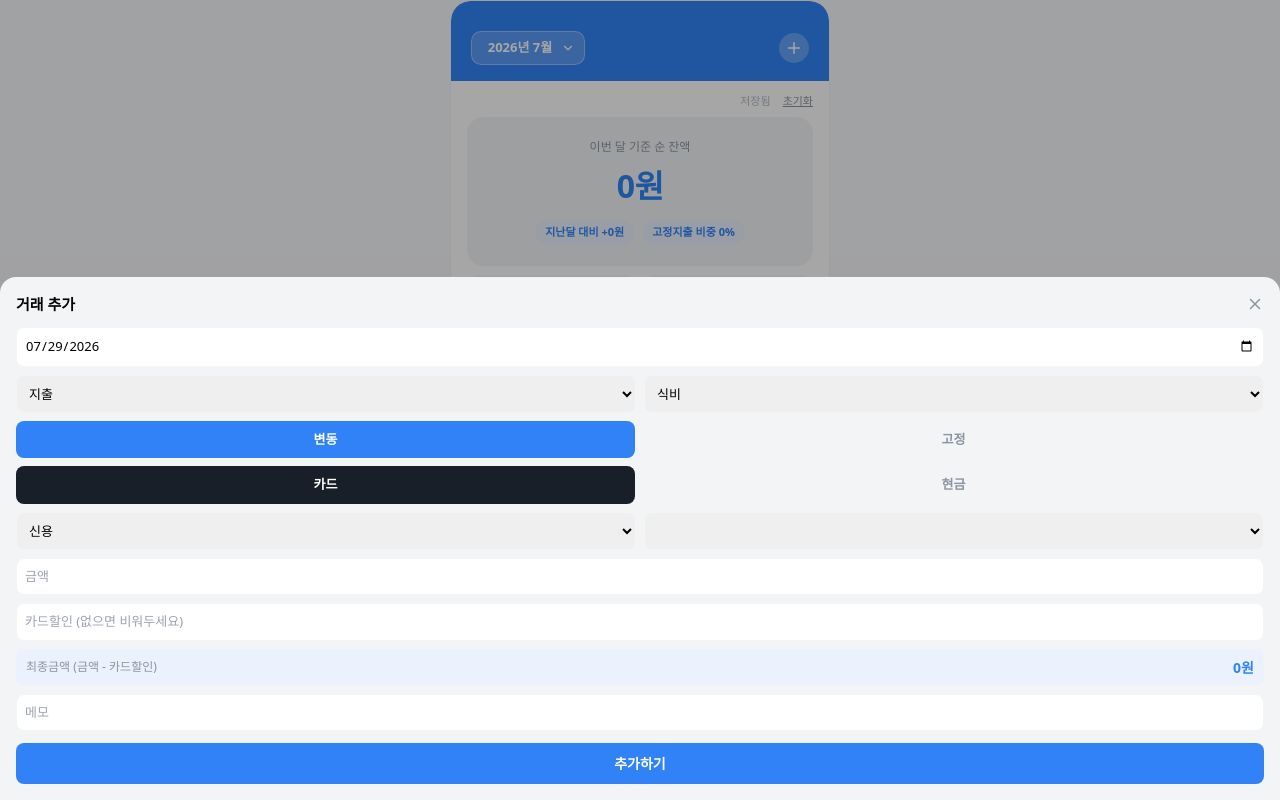
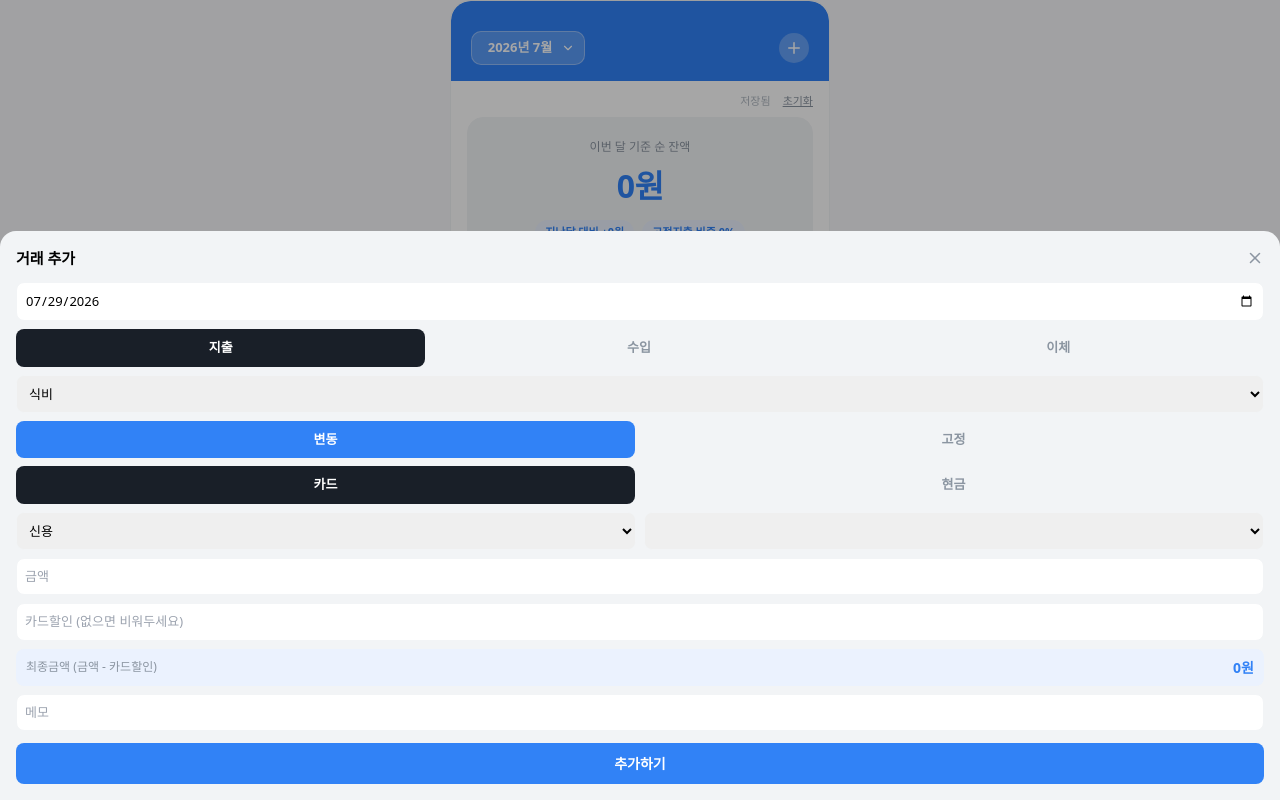
Before and after one commit to yeoneeeapp/my_budget_app, a React (Vite) app: page / in a window 1280 px wide. Both pictures are taken after a click on the button 794 px from the left and 47 px from the top of the page. Built offline with nearby package versions, Linux system fonts and the light colour scheme; the HTML template or start-up script is replaced by a standard one; a web font is replaced by a local one.

Commit message:
Add files via upload

```diff
--- a/src/App.jsx
+++ b/src/App.jsx
@@ -34,6 +34,7 @@ import {
   Dumbbell,
   Stethoscope,
   Users,
+  ArrowRightLeft,
 } from "lucide-react";
 import {
   ResponsiveContainer,
@@ -100,6 +101,7 @@ const CAT_COLORS = {
   의료: GREEN_RAMP[1],
   선물: GREEN_RAMP[2],
   가족: GREEN_RAMP[3],
+  이체: GREEN_RAMP[4],
 };
 
 const CAT_ICON = {
@@ -125,6 +127,7 @@ const CAT_ICON = {
   의료: Stethoscope,
   선물: Gift,
   가족: Users,
+  이체: ArrowRightLeft,
 };
 
 const won = (n) => Math.round(Math.abs(n)).toLocaleString("ko-KR") + "원";
@@ -853,28 +856,35 @@ function TransactionsScreen({ tx, setTx, filter, setFilter, txAll, goMonth, mont
                           width: "32px",
                           height: "32px",
                           borderRadius: "50%",
-                          background: t.type === "income" ? C.accentSoft : t.recurring === "고정" ? C.dangerSoft : C.bg,
+                          background: t.type === "income" ? C.accentSoft : t.type === "transfer" ? C.accentSoft : t.recurring === "고정" ? C.dangerSoft : C.bg,
                           display: "flex",
                           alignItems: "center",
                           justifyContent: "center",
                           flexShrink: 0,
                         }}
                       >
-                        <Icon size={15} color={t.type === "income" ? C.accentIcon : t.recurring === "고정" ? C.dangerIcon : C.inkMute} />
+                        <Icon size={15} color={t.type === "income" || t.type === "transfer" ? C.accentIcon : t.recurring === "고정" ? C.dangerIcon : C.inkMute} />
                       </div>
                       <div style={{ minWidth: 0 }}>
                         <div style={{ fontSize: "13px", fontWeight: 600, textDecoration: t.canceled ? "line-through" : "none" }}>
                           {t.memo} {t.canceled && <span style={{ fontSize: "10px", color: C.danger, fontWeight: 700 }}>(취소됨)</span>}
                         </div>
                         <div style={{ fontSize: "11px", color: C.inkMute }}>
-                          {t.category} · {t.recurring} · {t.method}
+                          {t.type === "transfer" ? `${t.transferFrom} → ${t.transferTo}` : `${t.category} · ${t.recurring} · ${t.method}`}
                         </div>
                       </div>
                     </button>
                     <div className="flex items-center gap-2">
                       <div className="flex flex-col items-end">
-                        <span style={{ fontSize: "13px", fontWeight: 600, color: t.type === "income" ? C.accent : C.ink, textDecoration: t.canceled ? "line-through" : "none" }}>
-                          {t.type === "income" ? "+" : "-"}
+                        <span
+                          style={{
+                            fontSize: "13px",
+                            fontWeight: 600,
+                            color: t.type === "income" ? C.accent : t.type === "transfer" ? C.ink : C.ink,
+                            textDecoration: t.canceled ? "line-through" : "none",
+                          }}
+                        >
+                          {t.type === "income" ? "+" : t.type === "transfer" ? "" : "-"}
                           {won(t.amount)}
                         </span>
                         {t.discount > 0 && (
@@ -1238,6 +1248,7 @@ function AccountDetailScreen({ account, tx, txAll, month, cards, onEdit }) {
   const accountTx = tx
     .filter((t) => {
       if (t.type === "income") return t.toAccount === account.name;
+      if (t.type === "transfer") return t.transferFrom === account.name || t.transferTo === account.name;
       if (t.method !== "계좌") return linkedMethods.includes(t.method);
       // 계좌 결제 항목 중 특정 통장이 지정된 경우(예: 대출 이자) 그 통장에서만 보여요.
       // 통장이 지정 안 된 일반 계좌 항목(고정지출 등)은 지금까지처럼 모든 통장에 보여요.
@@ -1254,6 +1265,7 @@ function AccountDetailScreen({ account, tx, txAll, month, cards, onEdit }) {
   const availableBalance = account.balance - billedCardSpend;
 
   function payLabel(t) {
+    if (t.type === "transfer") return t.transferTo === account.name ? "받음" : "보냄";
     if (t.method === "계좌") return "계좌";
     if (t.paymentType === "현금") return "현금";
     return t.cardKind || "카드";
@@ -1305,10 +1317,10 @@ function AccountDetailScreen({ account, tx, txAll, month, cards, onEdit }) {
                 <span style={{ fontSize: "13px", fontWeight: 600 }}>{t.memo}</span>
                 <span style={{ fontSize: "10px", color: C.accent, background: C.accentSoft, padding: "1px 6px", borderRadius: "6px", fontWeight: 700 }}>{payLabel(t)}</span>
               </div>
-              <div style={{ fontSize: "11px", color: C.inkMute }}>{t.date.slice(5)} · {t.category}</div>
-            </div>
-            <span style={{ fontSize: "13px", fontWeight: 600, color: t.type === "income" ? C.accent : C.ink }}>
-              {t.type === "income" ? "+" : "-"}
+              <div style={{ fontSize: "11px", color: C.inkMute }}>{t.date.slice(5)} · {t.type === "transfer" ? payLabel(t) : t.category}</div>
+            </div>
+            <span style={{ fontSize: "13px", fontWeight: 600, color: t.type === "income" || (t.type === "transfer" && t.transferTo === account.name) ? C.accent : C.ink }}>
+              {t.type === "income" ? "+" : t.type === "transfer" ? (t.transferTo === account.name ? "+" : "-") : "-"}
               {won(t.amount)}
             </span>
           </div>
@@ -1826,7 +1838,7 @@ function FixedDetailScreen({ fixed, txAll, onEdit }) {
 /* ---------------------------------------------------------- */
 /* Quick add sheet                                                */
 /* ---------------------------------------------------------- */
-function AddSheet({ onClose, onAdd, onSave, onDelete, cards, accounts, editTx, defaultDate }) {
+function AddSheet({ onClose, onAdd, onSave, onDelete, onTransfer, cards, accounts, editTx, defaultDate }) {
   const [form, setForm] = useState(
     editTx
       ? {
@@ -1838,6 +1850,8 @@ function AddSheet({ onClose, onAdd, onSave, onDelete, cards, accounts, editTx, d
           cardKind: editTx.cardKind || "신용",
           cardIssuer: editTx.method === "현금" || editTx.method === "계좌" ? cards[0]?.name || "" : editTx.method,
           toAccount: editTx.toAccount || (accounts[0] ? accounts[0].name : ""),
+          transferFrom: editTx.transferFrom || "현금",
+          transferTo: editTx.transferTo || (accounts[0] ? accounts[0].name : ""),
           amount: String(editTx.originalAmount ?? editTx.amount ?? ""),
           discount: editTx.discount ? String(editTx.discount) : "",
           memo: editTx.memo === "-" ? "" : editTx.memo,
@@ -1851,6 +1865,8 @@ function AddSheet({ onClose, onAdd, onSave, onDelete, cards, accounts, editTx, d
           cardKind: "신용",
           cardIssuer: cards[0] ? cards[0].name : "",
           toAccount: accounts[0] ? accounts[0].name : "",
+          transferFrom: "현금",
+          transferTo: accounts[0] ? accounts[0].name : "",
           amount: "",
           discount: "",
           memo: "",
@@ -1877,27 +1893,42 @@ function AddSheet({ onClose, onAdd, onSave, onDelete, cards, accounts, editTx, d
             style={{ border: `1px solid ${C.border}`, borderRadius: "8px", padding: "8px", fontSize: "13px" }}
           />
           <div className="flex gap-2">
-            <select
-              value={form.type}
-              onChange={(e) => {
-                const type = e.target.value;
-                const opts = type === "income" ? INCOME_CATEGORIES : EXPENSE_CATEGORIES;
-                setForm({ ...form, type, category: opts[0] });
+            {[
+              { key: "expense", label: "지출" },
+              { key: "income", label: "수입" },
+              { key: "transfer", label: "이체" },
+            ].map((opt) => (
+              <button
+                key={opt.key}
+                onClick={() => {
+                  const opts = opt.key === "income" ? INCOME_CATEGORIES : EXPENSE_CATEGORIES;
+                  setForm({ ...form, type: opt.key, category: opts[0] });
                 }}
                 className="flex-1"
-              style={{ border: `1px solid ${C.border}`, borderRadius: "8px", padding: "8px", fontSize: "13px" }}
-            >
-              <option value="expense">지출</option>
-              <option value="income">수입</option>
-            </select>
-            <select value={form.category} onChange={(e) => setForm({ ...form, category: e.target.value })} className="flex-1" style={{ border: `1px solid ${C.border}`, borderRadius: "8px", padding: "8px", fontSize: "13px" }}>
+                style={{
+                  padding: "8px",
+                  borderRadius: "8px",
+                  fontSize: "13px",
+                  fontWeight: 600,
+                  background: form.type === opt.key ? C.ink : "transparent",
+                  color: form.type === opt.key ? "#fff" : C.inkSoft,
+                  border: form.type === opt.key ? "none" : `1px solid ${C.border}`,
+                }}
+              >
+                {opt.label}
+              </button>
+            ))}
+          </div>
+          {form.type !== "transfer" && (
+            <select value={form.category} onChange={(e) => setForm({ ...form, category: e.target.value })} style={{ border: `1px solid ${C.border}`, borderRadius: "8px", padding: "8px", fontSize: "13px" }}>
               {catOptions.map((c) => (
                 <option key={c} value={c}>
                   {c}
                 </option>
               ))}
             </select>
-          </div>
+          )}
+          {form.type !== "transfer" && (
             <div className="flex gap-2">
               {["변동", "고정"].map((r) => (
                 <button
@@ -1918,6 +1949,35 @@ function AddSheet({ onClose, onAdd, onSave, onDelete, cards, accounts, editTx, d
                 </button>
               ))}
             </div>
+          )}
+          {form.type === "transfer" && (
+            <div className="flex flex-col gap-2">
+              <div>
+                <div style={{ fontSize: "11px", color: C.inkMute, marginBottom: "4px" }}>보내는 곳</div>
+                <select value={form.transferFrom} onChange={(e) => setForm({ ...form, transferFrom: e.target.value })} style={{ border: `1px solid ${C.border}`, borderRadius: "8px", padding: "8px", fontSize: "13px", width: "100%" }}>
+                  <option value="현금">현금</option>
+                  {accounts.map((a) => (
+                    <option key={a.id} value={a.name}>
+                      {a.name}
+                    </option>
+                  ))}
+                </select>
+              </div>
+              <div>
+                <div style={{ fontSize: "11px", color: C.inkMute, marginBottom: "4px" }}>받는 통장</div>
+                <select value={form.transferTo} onChange={(e) => setForm({ ...form, transferTo: e.target.value })} style={{ border: `1px solid ${C.border}`, borderRadius: "8px", padding: "8px", fontSize: "13px", width: "100%" }}>
+                  {accounts.length === 0 && <option value="">등록된 통장이 없어요</option>}
+                  {accounts
+                    .filter((a) => a.name !== form.transferFrom)
+                    .map((a) => (
+                      <option key={a.id} value={a.name}>
+                        {a.name}
+                      </option>
+                    ))}
+                </select>
+              </div>
+            </div>
+          )}
           {form.type === "income" && (
             <select value={form.toAccount} onChange={(e) => setForm({ ...form, toAccount: e.target.value })} style={{ border: `1px solid ${C.border}`, borderRadius: "8px", padding: "8px", fontSize: "13px" }}>
               {accounts.length === 0 && <option value="">등록된 통장이 없어요</option>}
@@ -1974,6 +2034,7 @@ function AddSheet({ onClose, onAdd, onSave, onDelete, cards, accounts, editTx, d
           {form.type === "expense" && form.paymentType === "카드" && (
             <AmountInput placeholder="카드할인 (없으면 비워두세요)" value={form.discount} onChange={(v) => setForm({ ...form, discount: v })} />
           )}
+          {form.type !== "transfer" && (
             <div
               className="flex items-center justify-between"
               style={{ background: C.accentSoft, borderRadius: "8px", padding: "8px 10px" }}
@@ -1983,6 +2044,7 @@ function AddSheet({ onClose, onAdd, onSave, onDelete, cards, accounts, editTx, d
                 {won(Math.max(0, (parseInt(form.amount, 10) || 0) - (parseInt(form.discount, 10) || 0)))}
               </span>
             </div>
+          )}
           <input
             type="text"
             placeholder="메모"
@@ -1994,6 +2056,26 @@ function AddSheet({ onClose, onAdd, onSave, onDelete, cards, accounts, editTx, d
             onClick={() => {
               if (!form.amount) return;
               const amount = parseInt(form.amount, 10);
+              if (form.type === "transfer") {
+                if (!form.transferTo) return;
+                const txData = {
+                  id: editTx ? editTx.id : "t" + Date.now(),
+                  date: form.date,
+                  type: "transfer",
+                  category: "이체",
+                  recurring: "변동",
+                  method: form.transferFrom,
+                  transferFrom: form.transferFrom,
+                  transferTo: form.transferTo,
+                  amount,
+                  memo: form.memo || `${form.transferFrom} → ${form.transferTo} 이체`,
+                };
+                if (editTx) onSave(txData);
+                else onAdd(txData);
+                if (!editTx) onTransfer(form.transferFrom, form.transferTo, amount);
+                onClose();
+                return;
+              }
               const discount = form.type === "expense" && form.paymentType === "카드" ? parseInt(form.discount, 10) || 0 : 0;
               const final = Math.max(0, amount - discount);
               const method = form.type === "income" ? "계좌" : form.paymentType === "현금" ? "현금" : form.cardIssuer;
@@ -2830,6 +2912,17 @@ export default function BudgetAppPrototype() {
     setTxAll((prev) => ({ ...prev, [monthKey]: [txObj, ...(prev[monthKey] || [])] }));
   }
 
+  function applyTransfer(fromName, toName, amount) {
+    setAccounts((prev) =>
+      prev.map((a) => {
+        let balance = a.balance;
+        if (a.name === toName) balance += amount;
+        if (a.name === fromName) balance -= amount; // fromName이 "현금"이면 어떤 통장 이름과도 안 맞아서 그냥 무시돼요
+        return balance !== a.balance ? { ...a, balance } : a;
+      })
+    );
+  }
+
   function loanInterestTxObj(loan, monthKey, accounts2) {
     const account = accounts2.find((a) => a.id === loan.linkedAccountId);
     return {
@@ -3234,6 +3327,7 @@ export default function BudgetAppPrototype() {
             }}
             onSave={(updatedTx) => saveEditedTx(updatedTx, month)}
             onDelete={(txId) => deleteTxGlobal(txId, month)}
+            onTransfer={applyTransfer}
           />
         )}
         {showAddCard && (
```
Lines whose indentation alone changed are shown as unchanged.
